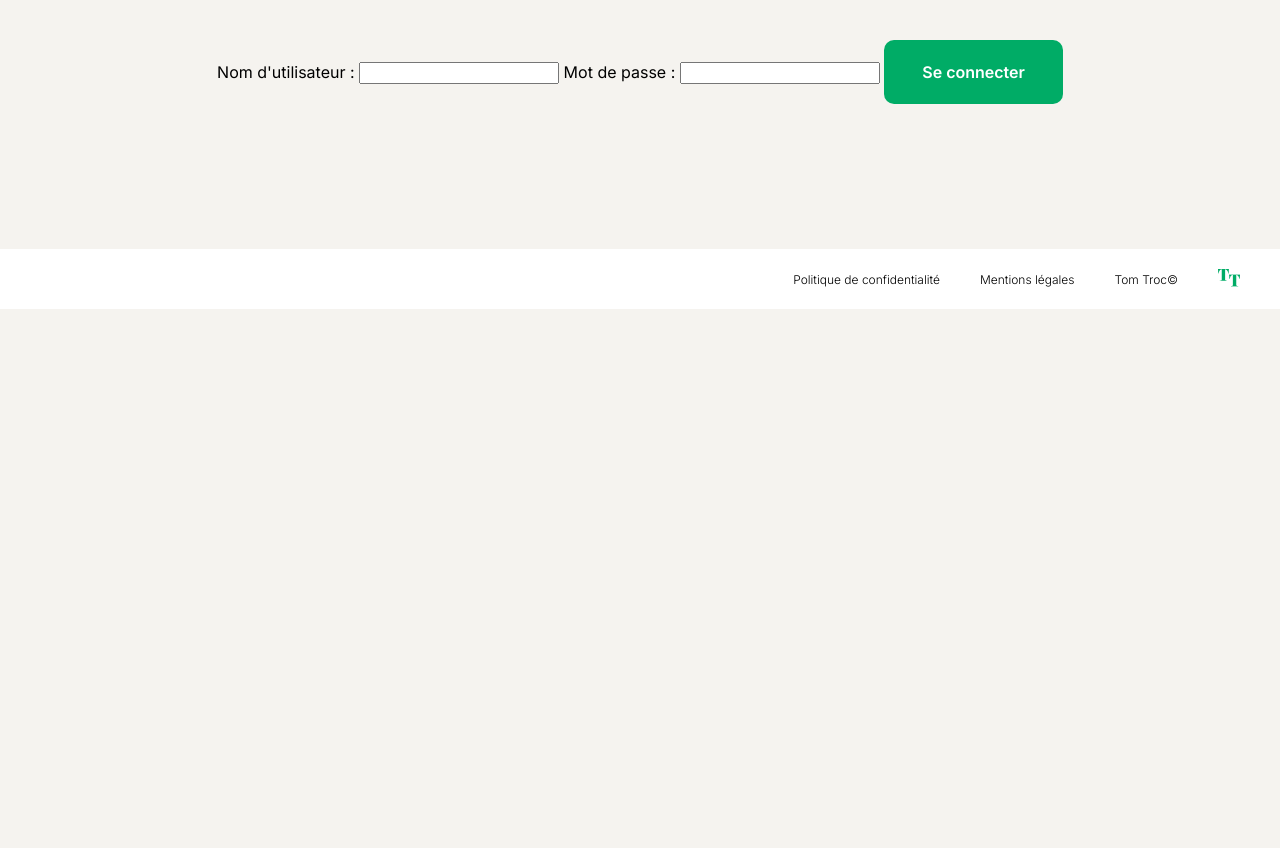
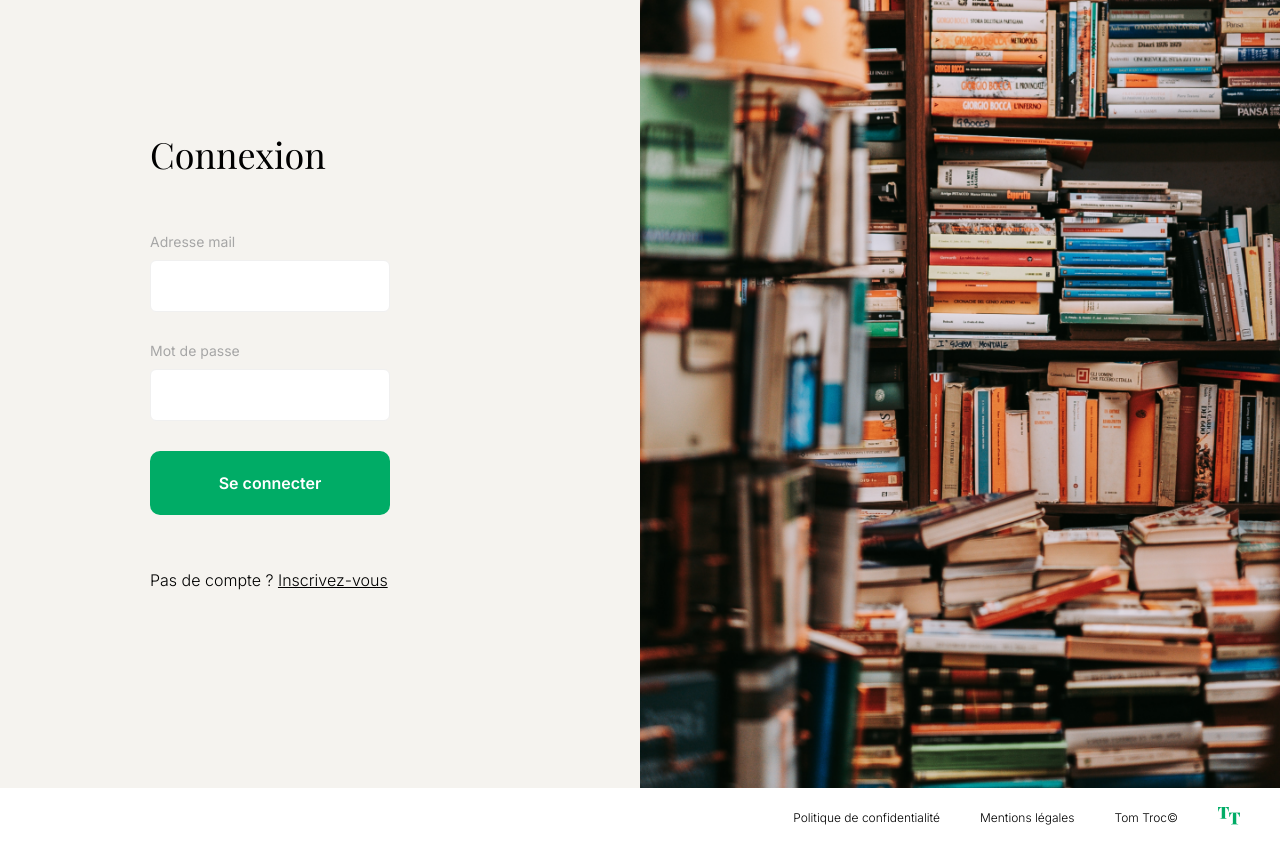
Before and after one commit to HazzReghem/TomTroc, a PHP site: template views/templates/login.php in a window 1280 px wide. Shown: the part 80-928 px from the top of the page. Before the commit the page ends 389 px from the top, so only its background shows below. Run offline with PHP 8.4, Linux system fonts and the light colour scheme; the template is opened without the code that fills it, so the values that code supplies are empty; some libraries are stand-ins or nearby versions; some web fonts are replaced.

Commit message:
login & register page done

```diff
--- a/css/style.css
+++ b/css/style.css
@@ -437,3 +437,67 @@ footer{
     width: 85%;
     margin: 80px 0;
 }
+
+/* ------------ PAGE LOGIN ------------- */
+
+#login-section{
+    margin-bottom: 0;
+    align-items: normal;
+}
+
+.login{
+    width: 50%;
+    margin-left: 150px;
+    margin-right: 250px;
+}
+
+.login h1{
+    margin-top: 130px;
+    margin-bottom: 55px;
+}
+
+.login form{
+    display: flex;
+    flex-direction: column;
+    color: #A6A6A6;
+    font-size: 14px;
+}
+
+.login input{
+    height: 50px;
+    border: 1px solid #f0f0f0;
+    border-radius: 6px;
+    margin-bottom: 30px;
+    outline: none;
+    padding: 0 20px;
+}
+
+.login label{
+    margin-bottom: 10px;
+}
+
+.login .submit{
+    margin-top: 0;
+    margin-bottom: 40px;
+}
+
+.login a{
+    color: black;
+    text-decoration: underline;
+}
+
+#login-section img{
+    width: 50%;
+    min-width: 50%;
+}
+
+/* -------- PAGE REGISTER -------- */
+#register-section{
+    margin-bottom: 0;
+    align-items: normal;
+}
+
+#register-section img{
+    width: 50%;
+    min-width: 50%;
+}
--- a/views/templates/login.php
+++ b/views/templates/login.php
@@ -1,13 +1,23 @@
 <!-- TEMPLATE DE LA PAGE LOGIN -->
 
 <section id="login-section" arialabelledby="login-title">
-    <form action="index.php?action=loginUser" method="post">
-        <label for="username">Nom d'utilisateur :</label>
-        <input type="text" name="username" id="username" required>
+    <div class="login register">
 
-        <label for="password">Mot de passe :</label>
-        <input type="password" name="password" id="password" required>
+        <h1>Connexion</h1>
 
-        <button type="submit" class="submit">Se connecter</button>
-    </form>
+        <form action="index.php?action=loginUser" method="post">
+            <label for="email">Adresse mail</label>
+            <input type="text" name="email" id="email" required>
+
+            <label for="password">Mot de passe</label>
+            <input type="password" name="password" id="password" required>
+
+            <button type="submit" class="submit">Se connecter</button>
+        </form>
+
+        <p>Pas de compte ? <a href="index.php?action=register">Inscrivez-vous</a></p>
+
+    </div>
+
+    <img src="./css/assets/books.png" alt="Photo de plusieurs livres">
 </section>
```
Also changed, not shown: controllers/UserController.php (+7 -5 lines), views/templates/register.php (+10 -0 lines), css/assets/books.png (added).
